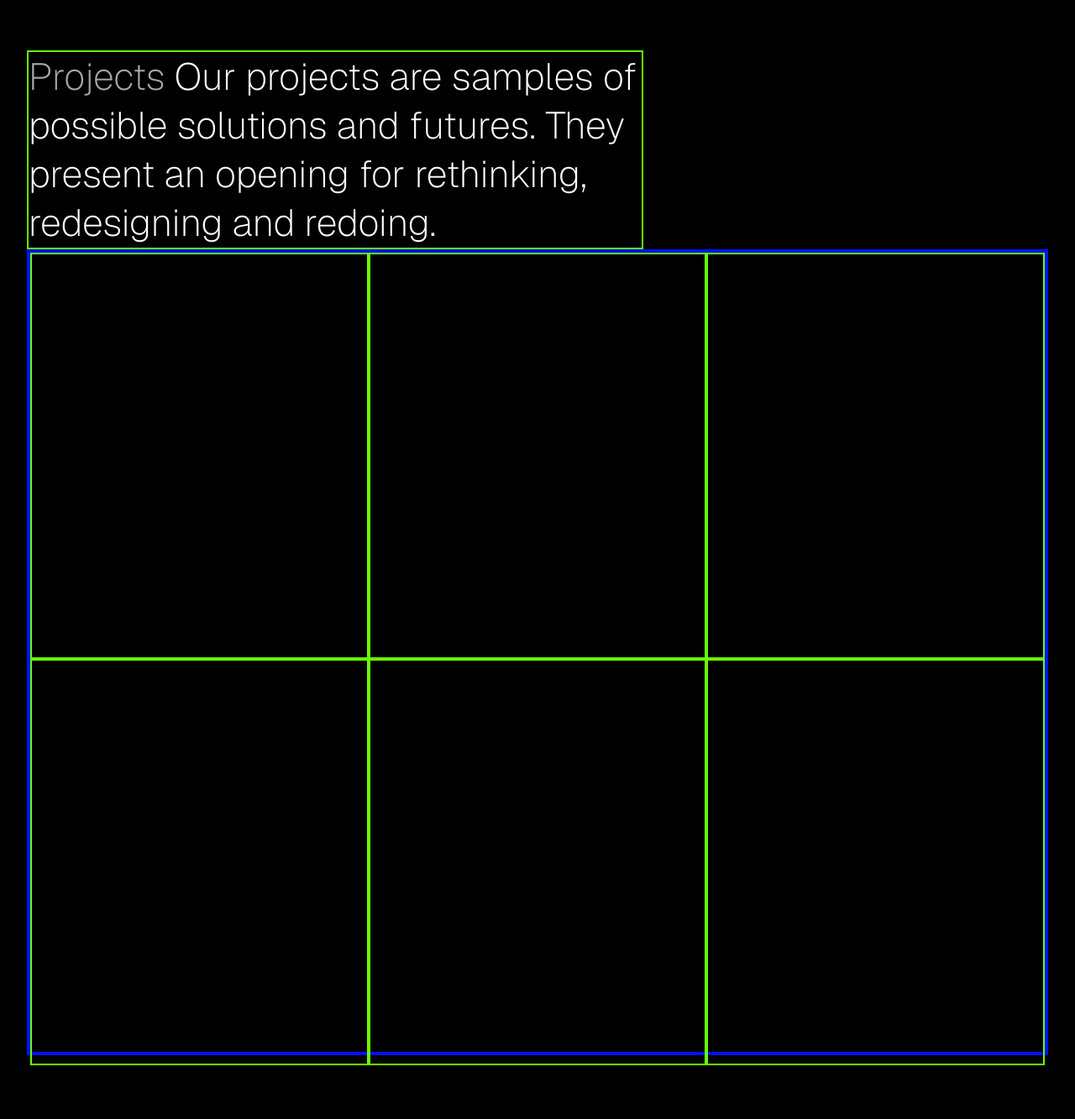
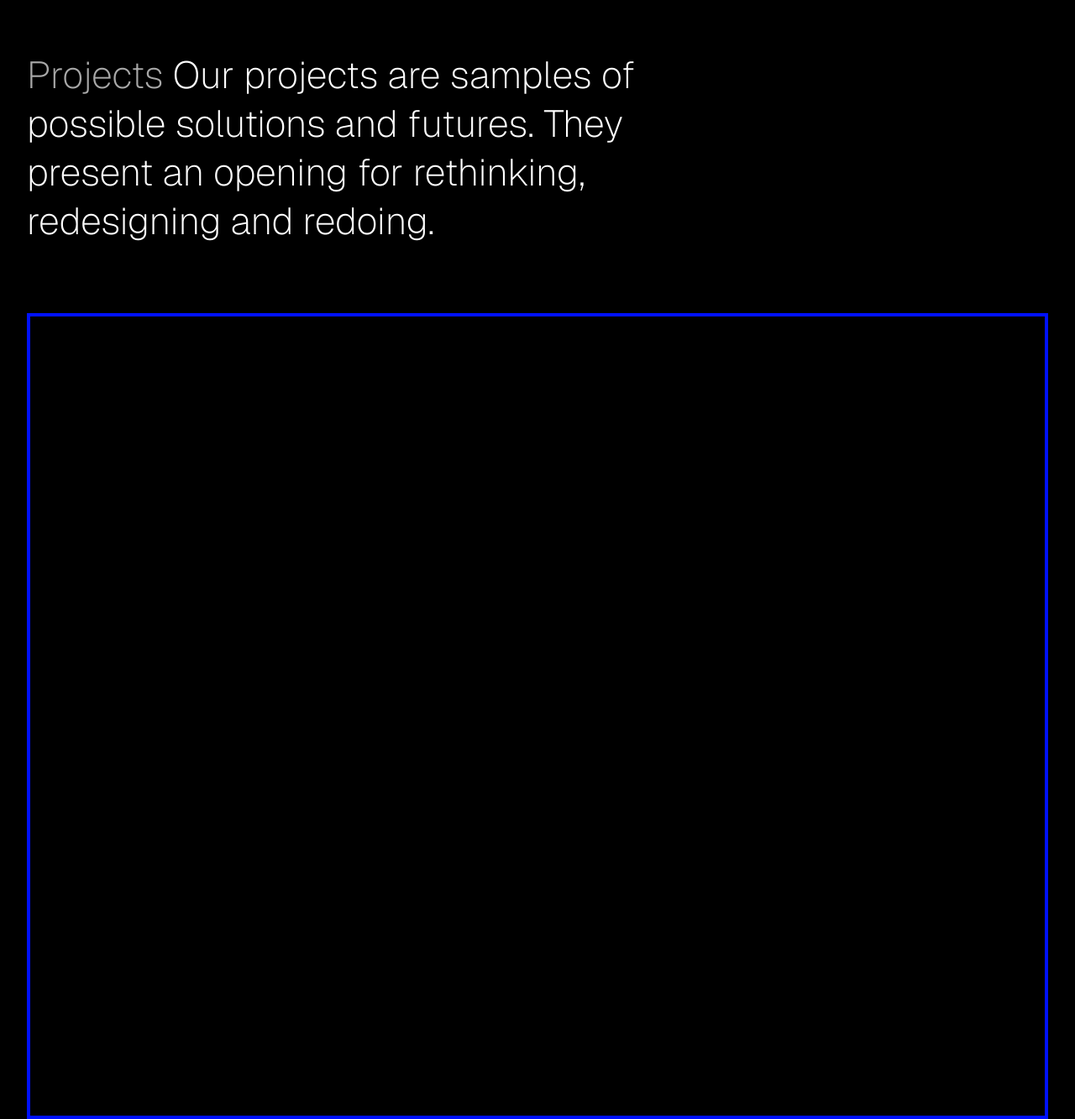
Before and after one commit to Andysimps0n/poltfolio1, a Next.js app in the folder portfolio1/: page / in a window 1280 px wide. Shown: the part 254-1587 px from the top of the page at 84% size. Before the commit the page ends 1523 px from the top, so only its background shows below. Built offline with nearby package versions, Linux system fonts and the light colour scheme.

Commit message:
photo fit

```diff
--- a/portfolio1/src/app/components/Header.js
+++ b/portfolio1/src/app/components/Header.js
@@ -34,10 +34,13 @@ function Header() {
           </div>
         </div>
       </div>
-
       <div className="project-menu">
-        <div className="project-text" onClick={()=>{setIsOnProject(false)}}><Link style={{textDecoration : "none"}} href="/project1">project1</Link></div>
-        <div className="project-text" onClick={()=>{setIsOnProject(false)}}><Link style={{textDecoration : "none"}} href="/project2">project2</Link></div>
+        <Link className="no-underline" href="/project1">
+          <div className="project-text" onClick={()=>{setIsOnProject(false)}}>project 1</div>
+        </Link>
+        <Link className="no-underline" href="/project1">
+          <div className="project-text" onClick={()=>{setIsOnProject(false)}}>project 2</div>
+        </Link>
       </div>
     </div>
     : null}
--- a/portfolio1/src/app/page.js
+++ b/portfolio1/src/app/page.js
@@ -3,15 +3,24 @@ import React from 'react'
 function page() {
   return (
     <div className="home-outer-most-container ">
-      <div className="home-title-container border"><span className="grey-text">Projects</span> Our projects are samples of possible solutions and futures. They present an opening for rethinking, redesigning and redoing.</div>
+
+
+      <div className="home-title-container"><span className="grey-text">Projects</span> Our projects are samples of possible solutions and futures. They present an opening for rethinking, redesigning and redoing.</div>
       <div className="home-project-grid border2">
-        <div className="home-project-grid-container border"></div>
-        <div className="home-project-grid-container border"></div>
-        <div className="home-project-grid-container border"></div>
-        <div className="home-project-grid-container border"></div>
-        <div className="home-project-grid-container border"></div>
-        <div className="home-project-grid-container border"></div>
+{/*
+
+        <div className="home-project-grid-container border">
+          <div className="project-grid-picture border2" id="grid-picture1"></div>
+        </div>
+
+        <div className="home-project-grid-container border">
+          <div className="project-grid-picture border2" id="grid-picture2"></div>
+        </div> */}
+
+
       </div>
+
+
     </div>
   )
 }
--- a/portfolio1/src/globals.css
+++ b/portfolio1/src/globals.css
@@ -267,7 +267,9 @@ body::-webkit-scrollbar {
   font-weight: 400;
 }
 
-
+.no-underline {
+  text-decoration: none;
+}
 
 .FiveEm {
   width: 100%;
@@ -444,6 +446,7 @@ a {
 .home-project-grid {
   width: 100%;
   height: 60em;
+  margin-top: 5em;
   display: flex;
   flex-wrap: wrap;
   box-sizing: border-box;
@@ -451,7 +454,31 @@ a {
 
 .home-project-grid-container {
   width: 33%;
-  height: 30em;
+  height: 25em;
+  overflow: hidden;
+}
+
+
+.project-grid-picture {
+}
+
+#grid-picture1 {
+  background-image: url('/project2/2.jpg');
+  background-position: center; /* Centers the image */
+  background-repeat: no-repeat;
+  background-size: cover;
+  margin: 0;
+  width: 100%;
+  height: 108%;
+}
+#grid-picture2 {
+  background-image: url('/project1/4.jpg');
+  background-position: center; /* Centers the image */
+  background-repeat: no-repeat;
+  background-size: cover;
+  margin: 0;
+  width: 100%;
+  height: 100%;
 }
 
 @media (max-width: 768px) {
```
